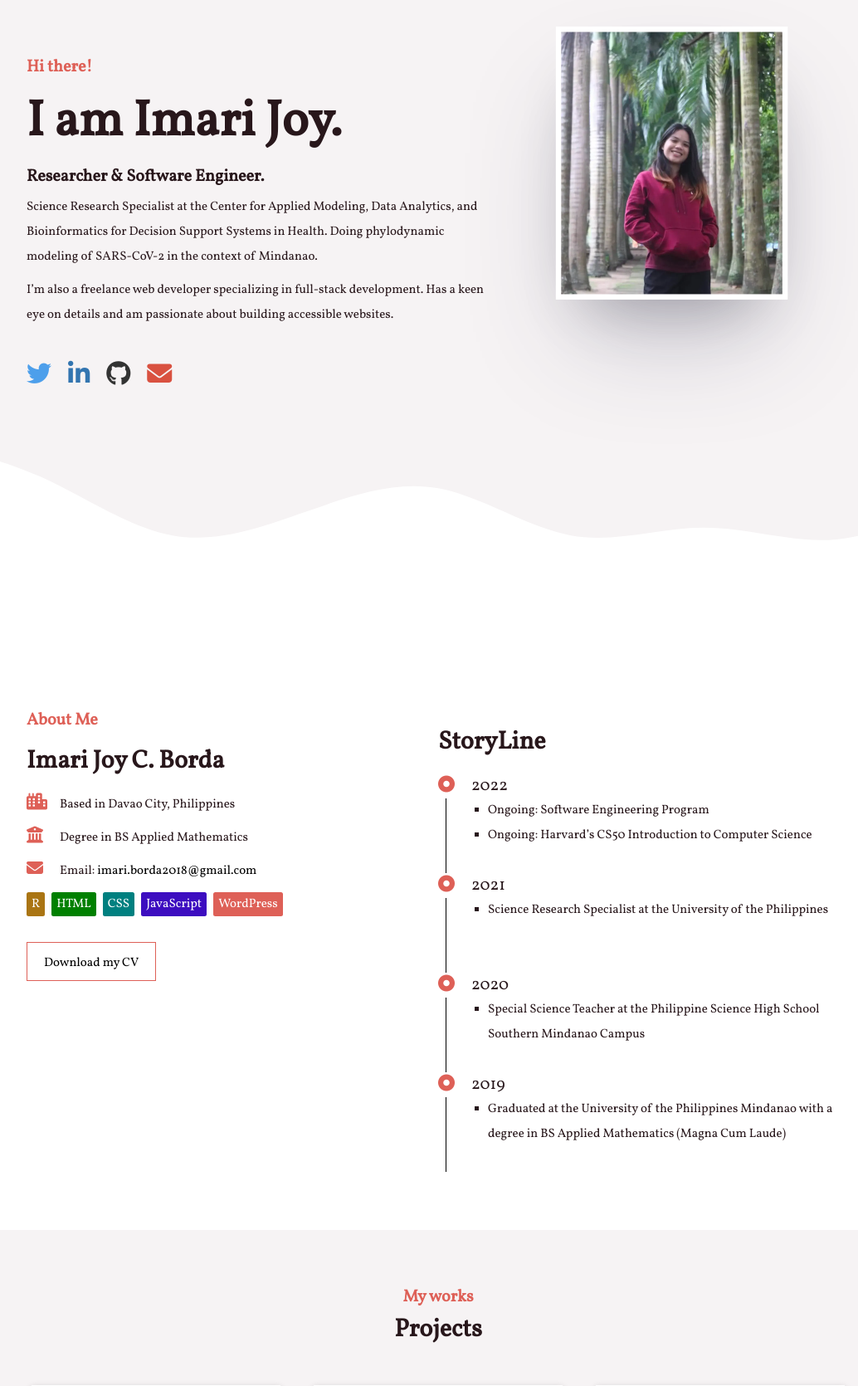
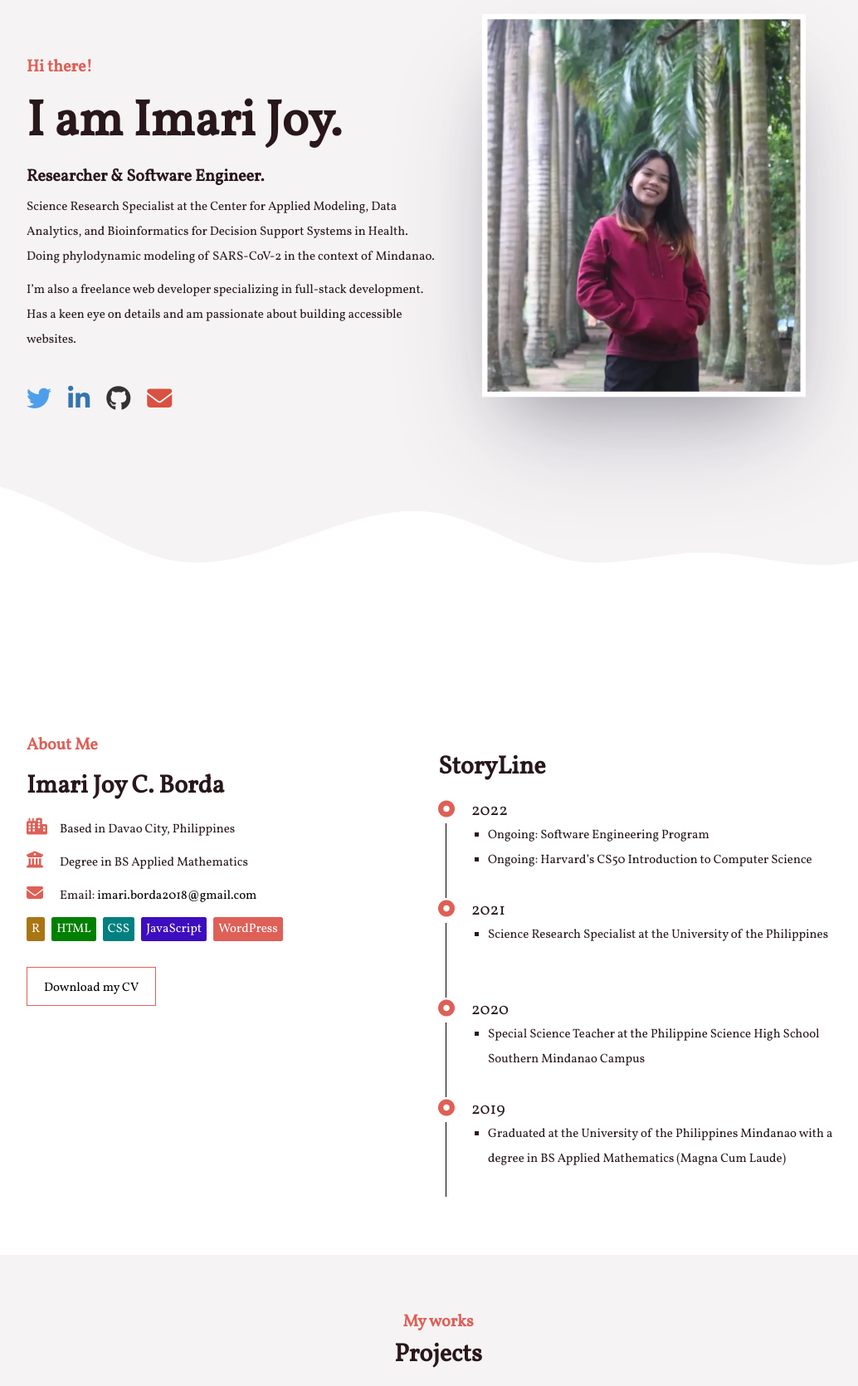
Before and after one commit to ijborda/ijborda.github.io, a PHP site: page / in a window 1280 px wide. Shown: the part 102-1772 px from the top of the page at 83% size, without its empty margins (112-1146 px from the left). Run offline with PHP 8.4, Linux system fonts and the light colour scheme; some libraries are stand-ins or nearby versions.

Commit message:
Fix lighthouse issues

```diff
--- a/css/style.css
+++ b/css/style.css
@@ -174,8 +174,11 @@ nav {
 .avatar {
      text-align: center;
 }
+.hero > div {
+     flex-basis: 50%;
+}
 .avatar img{
-     width: 50%;
+     width: 300px;
      border: 5px solid white;
      box-shadow: rgba(255, 255, 255, 0.1) 0px 1px 1px 0px inset, rgba(50, 50, 93, 0.25) 0px 50px 100px -20px, rgba(0, 0, 0, 0.3) 0px 30px 60px -30px;
      transform: scale(1.3);
@@ -316,12 +319,6 @@ svg {
 }
 #Services * {
      text-align: center;
-}
-.services img {
-     width: 50%;
-     border-radius: 5px;
-     margin-bottom: 1rem;
-     box-shadow: rgba(50, 50, 93, 0.25) 0px 6px 12px -2px, rgba(0, 0, 0, 0.3) 0px 3px 7px -3px;
 }
 .services {
      flex-basis: 240px;
--- a/index.html
+++ b/index.html
@@ -113,22 +113,30 @@
 						<h2>StoryLine</h2>
 						<ul class="timelineYear">
 							<li><i class="fa-solid fa-circle-dot"></i>2022</li>
+							<li>
 								<ul class="timelineSub">
 									<li>Ongoing: Software Engineering Program</li>
 									<li>Ongoing: Harvard’s CS50 Introduction to Computer Science </li>
 								</ul>
+							</li>
 							<li><i class="fa-solid fa-circle-dot"></i>2021</li>
+							<li>
 								<ul class="timelineSub">
 									<li>Science Research Specialist at the University of the Philippines</li>
 								</ul>
+							</li>
 							<li><i class="fa-solid fa-circle-dot"></i>2020</li>
+							<li>
 								<ul class="timelineSub">
 									<li>Special Science Teacher at the Philippine Science High School Southern Mindanao Campus</li>
 								</ul>
+							</li>
 							<li><i class="fa-solid fa-circle-dot"></i>2019</li>
+							<li>
 								<ul class="timelineSub">
 									<li>Graduated at the University of the Philippines Mindanao with a degree in BS Applied Mathematics (Magna Cum Laude)</li>
 								</ul>
+							</li>
 						</ul>
 					</section>
 				</div>
```
